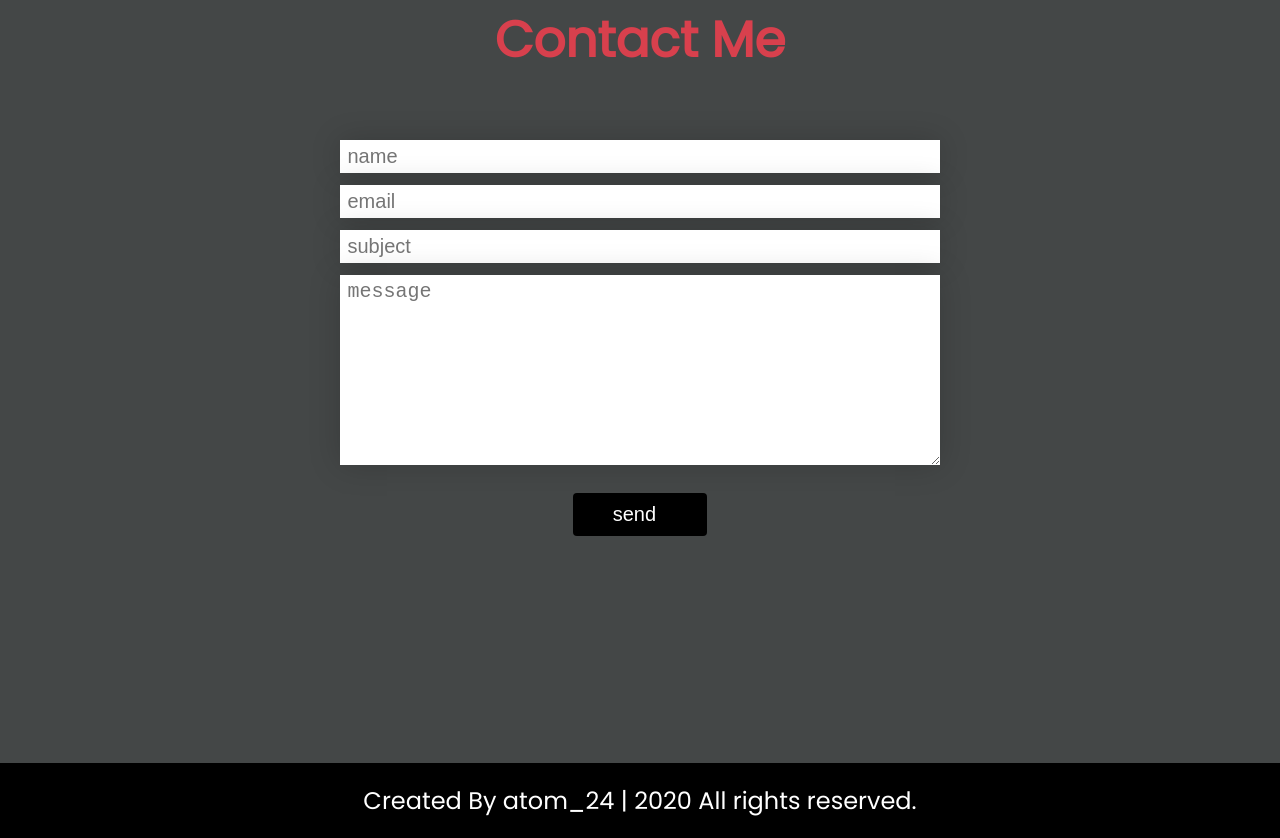
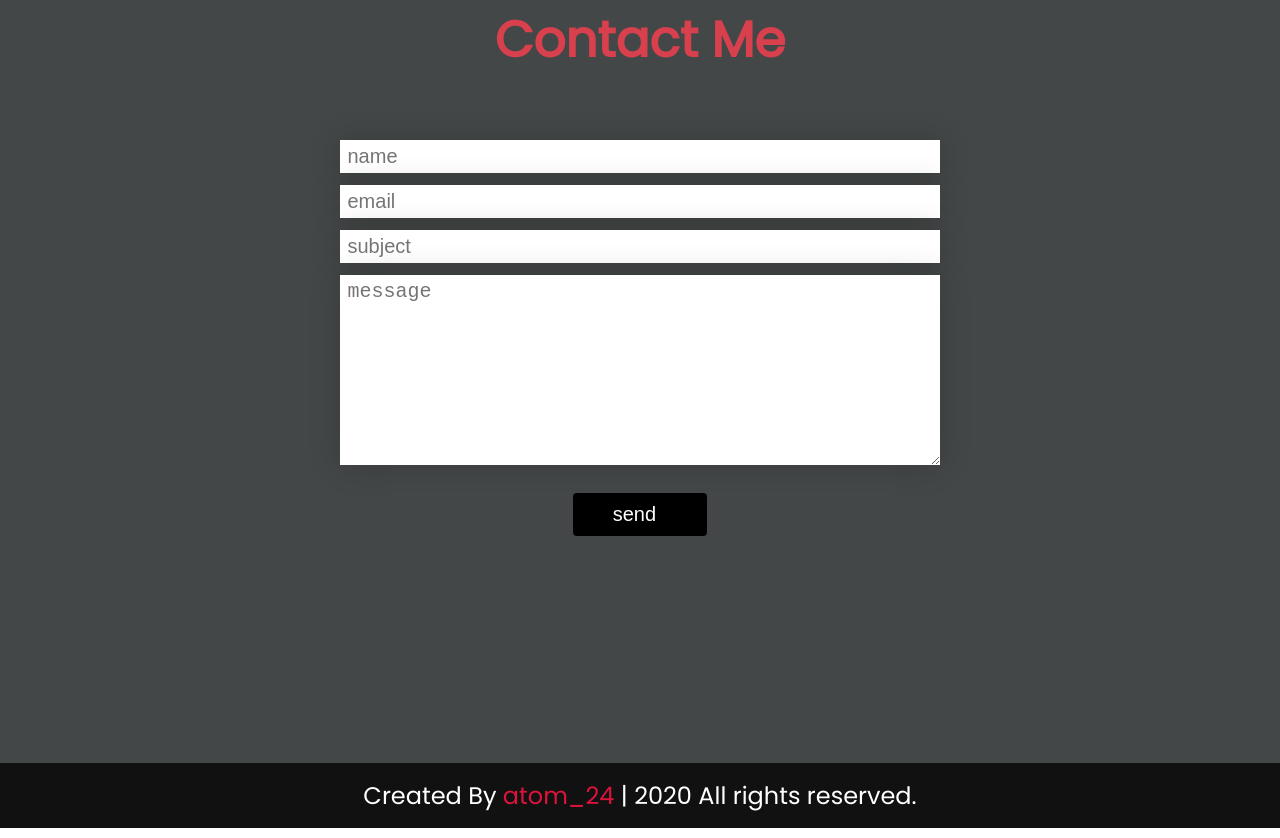
Before and after one commit to palankit942/donation, a website: page index.html in a window 1280 px wide. Shown: the part 1637-2475 px from the top of the page. Drawn offline with Linux system fonts and the light colour scheme; some icons are missing; a web font is replaced by a local one.

Commit message:
Update style.css

```diff
--- a/public/style.css
+++ b/public/style.css
@@ -354,13 +354,18 @@ animations
 
 /* footer */
 
-footer {
-  background-color: #000;
-  color: #9d9d9d;
-  cursor: pointer;
-  padding: 2rem;
-  display: flex;
-  justify-content: center;
+footer{
+    background: #111;
+    padding: 15px 23px;
+    color: #fff;
+    text-align: center;
+}
+footer span a{
+    color: crimson;
+    text-decoration: none;
+}
+footer span a:hover{
+    text-decoration: underline;
 }
 span {
   color: #fff;
```
